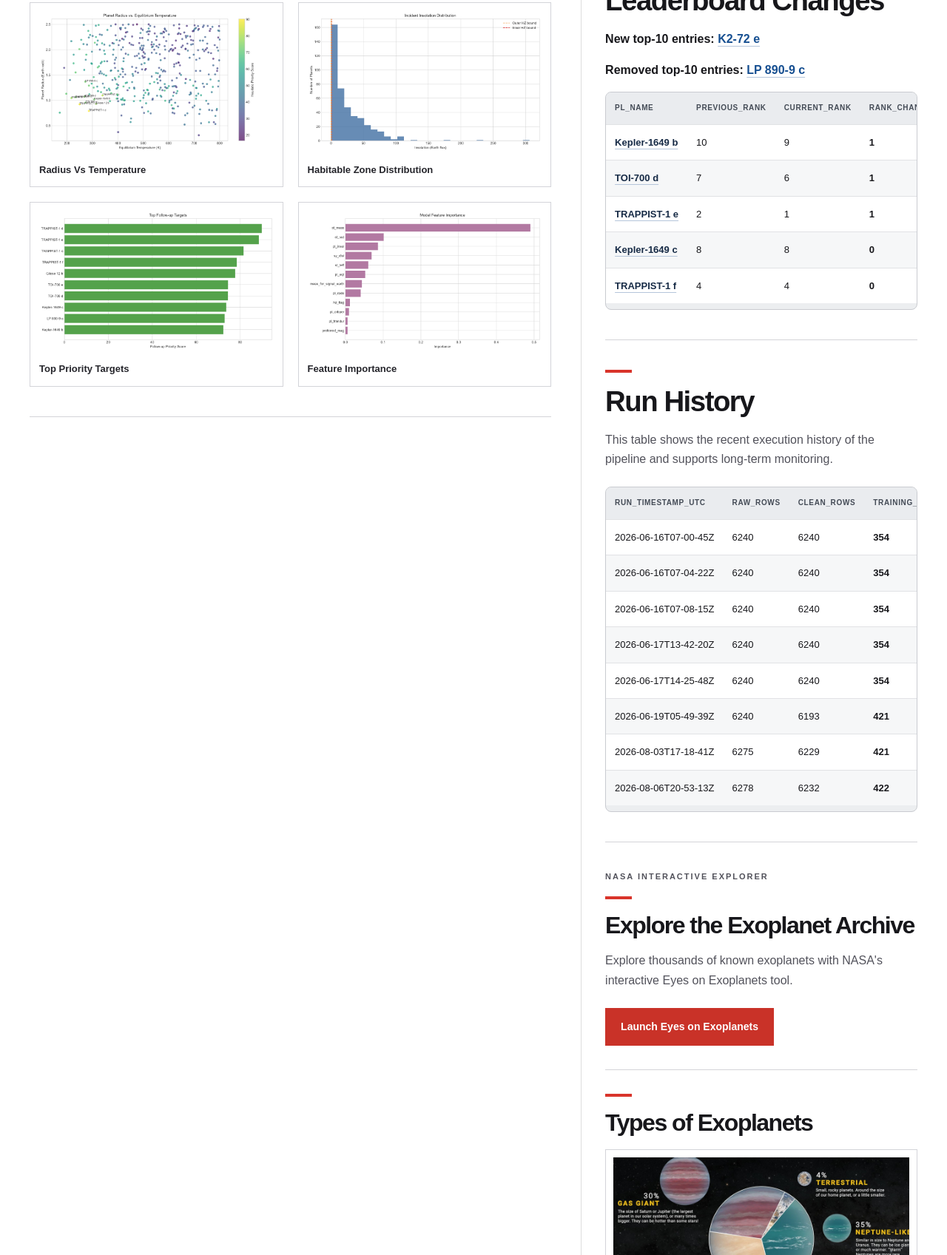
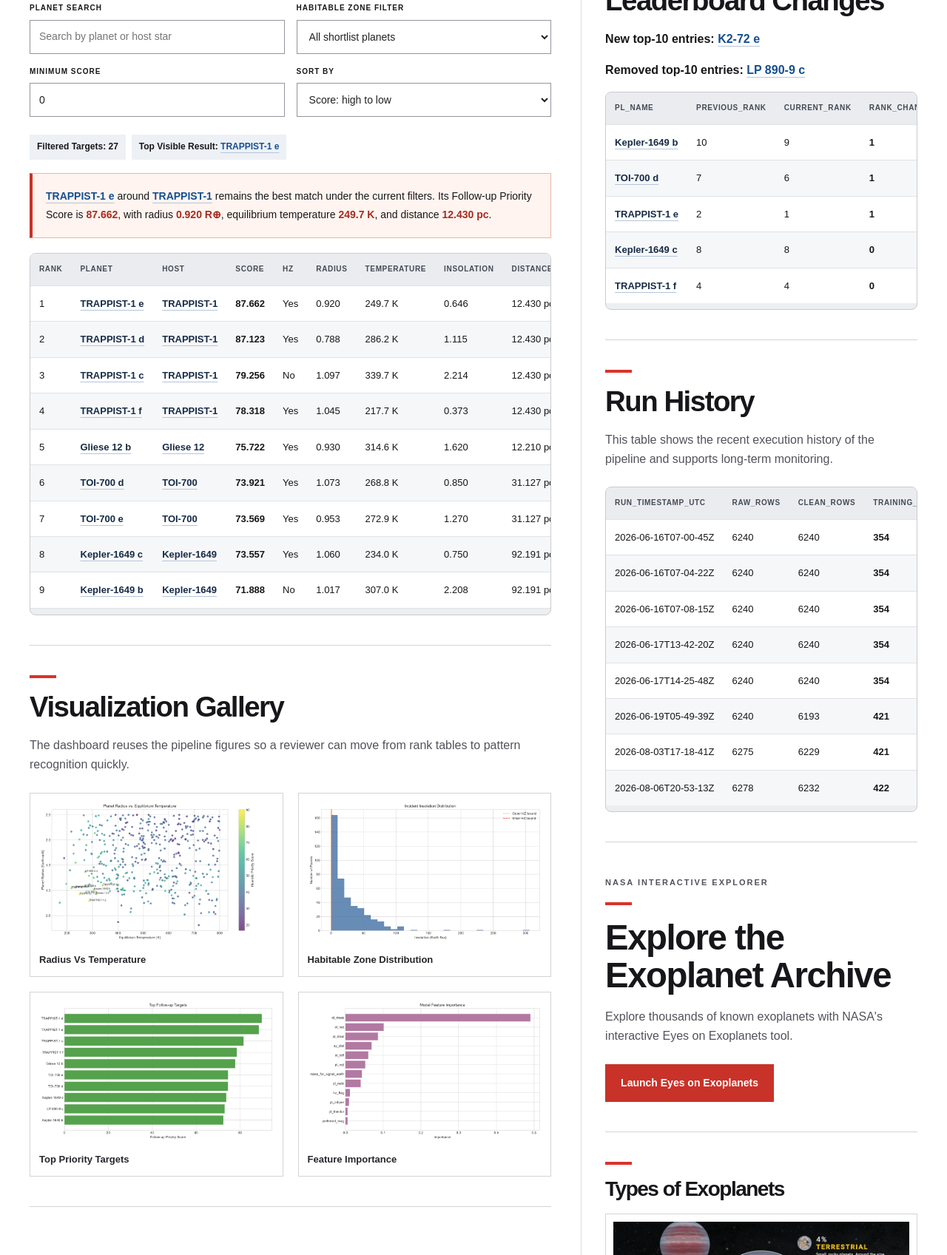
Before and after one commit to LucasL1230/exoplanet-dashboard, a plain HTML site: page index.html in a window 1280 px wide. Shown: the part 1923-3620 px from the top of the page at 74% size. Drawn offline with Linux system fonts and the light colour scheme.

Commit message:
Update index.html

```diff
--- a/index.html
+++ b/index.html
@@ -961,39 +961,29 @@ mark.page-match.current-match {
   }
 }
 
-    /* Fit the relocated sections into the right column */
-.section-grid > .stack > .nasa-explorer,
-.section-grid > .stack > .planet-types-panel {
-  width: 100%;
-  min-width: 0;
-  margin: 0;
-  padding: 32px 0;
-  border: 0;
-  border-bottom: 1px solid #d4d4d8;
-  background: #fff;
-  color: var(--ink);
+    /* Scroll vertically inside the shortlist */
+#interactive-table .table-scroll {
+  max-height: 480px;
+  overflow-y: auto;
+  overflow-x: auto;
 }
 
-.section-grid .nasa-explorer h2,
-.section-grid .planet-types-panel h2 {
-  font-size: clamp(28px, 2.5vw, 36px);
+/* Keep column headings visible while scrolling */
+#interactive-table .data-table th {
+  position: sticky;
+  top: 0;
+  z-index: 2;
+  background: #eaecef;
 }
 
-.section-grid .nasa-explorer p,
-.section-grid .nasa-explorer .eyebrow {
-  color: var(--ink-soft);
+/* Match the vertical scrollbar to the horizontal one */
+#interactive-table .table-scroll::-webkit-scrollbar {
+  width: 12px;
+  height: 12px;
 }
 
-.section-grid .planet-types-panel .figure-card {
-  width: 100%;
-}
-
-    }
-
-@media (max-width: 540px) {
-  #main-content > #shortlist .control-grid {
-    grid-template-columns: 1fr;
-  }
+#interactive-table .table-scroll::-webkit-scrollbar-corner {
+  background: #eceef0;
 }
   </style>
 </head>
@@ -2541,14 +2531,6 @@ if (rightColumn && explorerRow) {
   rightColumn.append(...Array.from(explorerRow.children));
   explorerRow.remove();
 }
-
-    /* Give the shortlist its own full-width row */
-const shortlistSection = document.getElementById("shortlist");
-const dashboardColumns = document.querySelector(".section-grid");
-
-if (shortlistSection && dashboardColumns) {
-  dashboardColumns.after(shortlistSection);
-}
   </script>
 </body>
 </html>
```
